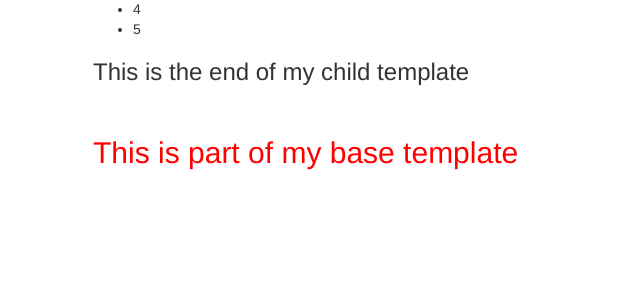
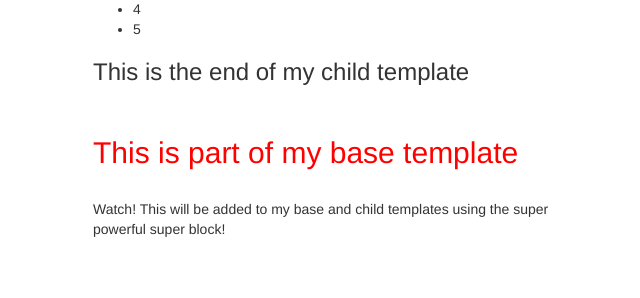
Before and after one commit to kevinbowen777/jinja_tut, a Flask app: page / in a window 1280 px wide. Shown: the part 502-800 px from the top of the page, without its empty margins (312-952 px from the left). Run offline with Flask 2, Linux system fonts and the light colour scheme; some libraries are stand-ins or nearby versions.

Commit message:
Add footer

```diff
--- a/templates/layout.html
+++ b/templates/layout.html
@@ -58,6 +58,14 @@
       {% block content %}{% endblock %}
       <br>
       <h2>This is part of my base template</h2>
+      <br>
+      <div class="footer">
+        {% block footer %}
+          Watch! This will be added to my base and child templates using the super powerful super block!
+          <br>
+          <br>
+        {% endblock %}
+      </div>
     </div>
     <script src="http://code.jquery.com/jquery-1.10.2.min.js"></script>
     <script src="http://netdna.bootstrapcdn.com/bootstrap/3.0.0/js/bootstrap.min.js"></script>
```
